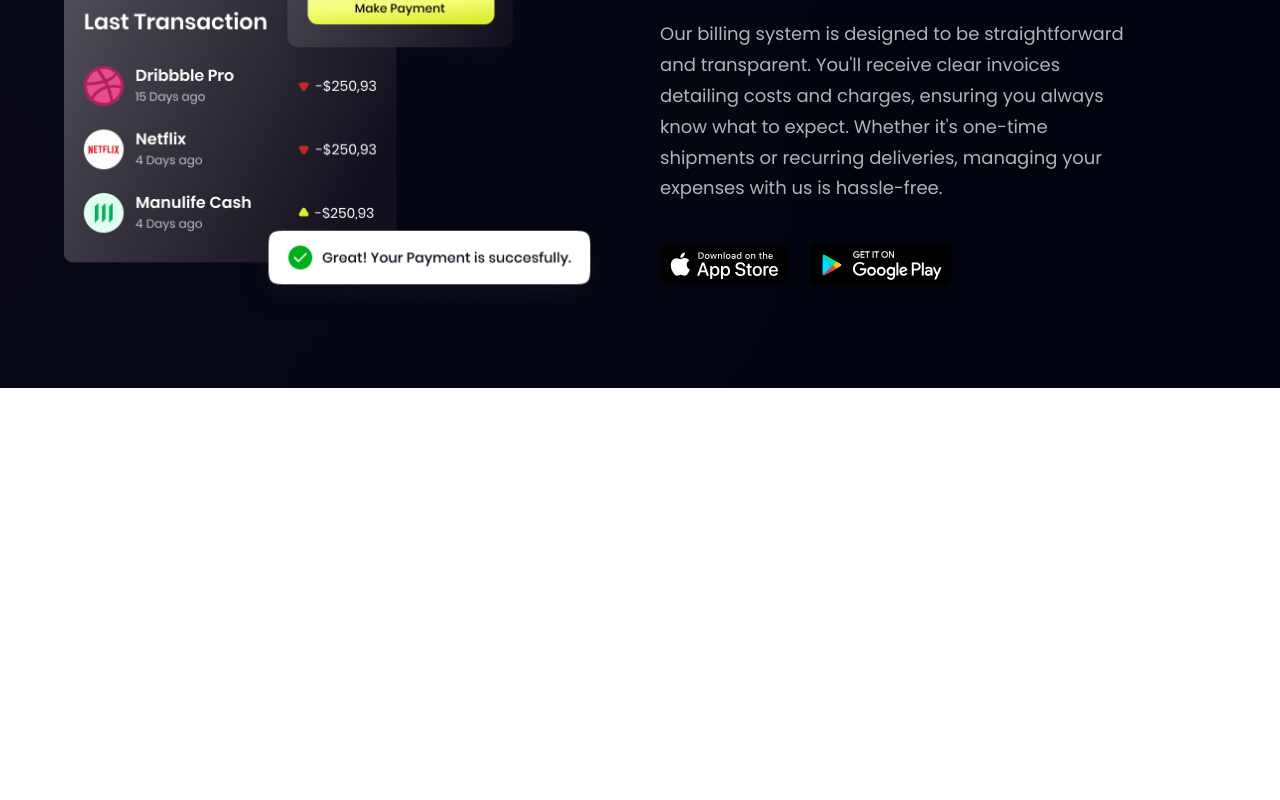
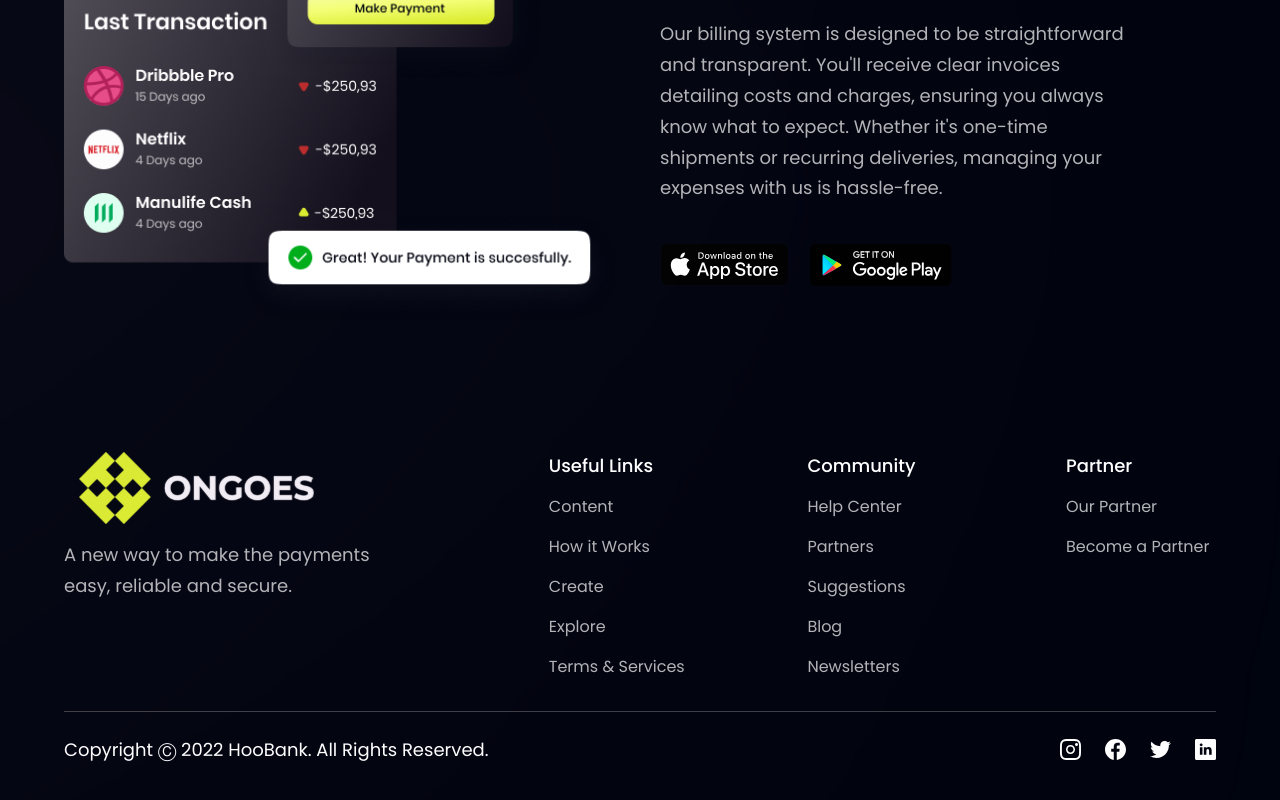
Before and after one commit to HawraaYounes/shipping-app, a React (Create React App) app in the folder frontend/: page / in a window 1280 px wide. Shown: the part 1678-2478 px from the top of the page. Before the commit the page ends 2066 px from the top, so only its background shows below. Built offline with nearby package versions, Linux system fonts and the light colour scheme.

Commit message:
added footer

```diff
--- a/frontend/src/index.css
+++ b/frontend/src/index.css
@@ -18,6 +18,10 @@
   scroll-behavior: smooth;
 }
 
+.text-yellow{
+  color:#DCED31;
+}
+
 .text-gradient {
   background: radial-gradient(
     64.18% 64.18% at 71.16% 35.69%,
@@ -25,8 +29,8 @@
     #f8fdc4 17.23%,
     #f7fdb1 42.04%,
     #f6fda6 55.12%,
-    #f4ff76 71.54%,
-    #DCED31 100%
+    #e5f34a 71.54%,
+    #ebfd26 100%
   );
   -webkit-background-clip: text;
   -webkit-text-fill-color: transparent;
@@ -41,7 +45,7 @@
     #f8fdc4 12.19%,
     #f7fdb1 12.19%,
     #f6fda6 29.82%,
-    #f4ff76 51.94%,
+    #e5f34a 51.94%,
     #DCED31 90.29%
   );
 }
--- a/frontend/src/pages/LandingPage.jsx
+++ b/frontend/src/pages/LandingPage.jsx
@@ -5,7 +5,7 @@
 import Stats from "../sections/Stats";
 import Business from "../sections/Business";
 import Billing from "../sections/Billing";
-
+import Footer from "../services/Footer";
 
 const LandingPage = () => {
   return (
@@ -23,9 +23,10 @@
         </div>
         <div className={`${styles.paddingX} ${styles.flexCenter}`}>
           <div className={`${styles.boxWidth}`}>
-            <Stats/>
-            <Business/>
-            <Billing/>
+            <Stats />
+            <Business />
+            <Billing />
+            <Footer />
           </div>
         </div>
       </div>
--- /dev/null
+++ b/frontend/src/services/Footer.jsx
@@ -0,0 +1,64 @@
+import styles from "../style";
+import { logo } from "../assets";
+import { footerLinks, socialMedia } from "../constants";
+
+const Footer = () => (
+  <section className={`${styles.flexCenter} ${styles.paddingY} flex-col`}>
+    <div className={`${styles.flexStart} md:flex-row flex-col mb-8 w-full`}>
+      <div className="flex-[1] flex flex-col justify-start mr-10">
+        <img
+          src={logo}
+          alt="hoobank"
+          className="w-[266px] h-[72.14px] object-contain"
+        />
+        <p className={`${styles.paragraph} mt-4 max-w-[312px]`}>
+          A new way to make the payments easy, reliable and secure.
+        </p>
+      </div>
+
+      <div className="flex-[1.5] w-full flex flex-row justify-between flex-wrap md:mt-0 mt-10">
+        {footerLinks.map((footerlink) => (
+          <div key={footerlink.title} className={`flex flex-col ss:my-0 my-4 min-w-[150px]`}>
+            <h4 className="font-poppins font-medium text-[18px] leading-[27px] text-white">
+              {footerlink.title}
+            </h4>
+            <ul className="list-none mt-4">
+              {footerlink.links.map((link, index) => (
+                <li
+                  key={link.name}
+                  className={`font-poppins font-normal text-[16px] leading-[24px] text-dimWhite cursor-pointer ${
+                    index !== footerlink.links.length - 1 ? "mb-4" : "mb-0"
+                  }`}
+                >
+                  {link.name}
+                </li>
+              ))}
+            </ul>
+          </div>
+        ))}
+      </div>
+    </div>
+
+    <div className="w-full flex justify-between items-center md:flex-row flex-col pt-6 border-t-[1px] border-t-[#3F3E45]">
+      <p className="font-poppins font-normal text-center text-[18px] leading-[27px] text-white">
+        Copyright Ⓒ 2022 HooBank. All Rights Reserved.
+      </p>
+
+      <div className="flex flex-row md:mt-0 mt-6">
+        {socialMedia.map((social, index) => (
+          <img
+            key={social.id}
+            src={social.icon}
+            alt={social.id}
+            className={`w-[21px] h-[21px] object-contain cursor-pointer ${
+              index !== socialMedia.length - 1 ? "mr-6" : "mr-0"
+            }`}
+            onClick={() => window.open(social.link)}
+          />
+        ))}
+      </div>
+    </div>
+  </section>
+);
+
+export default Footer;
```
